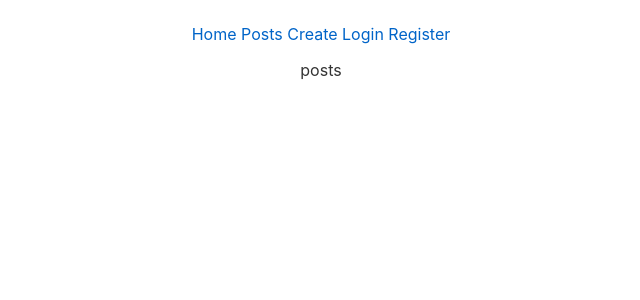
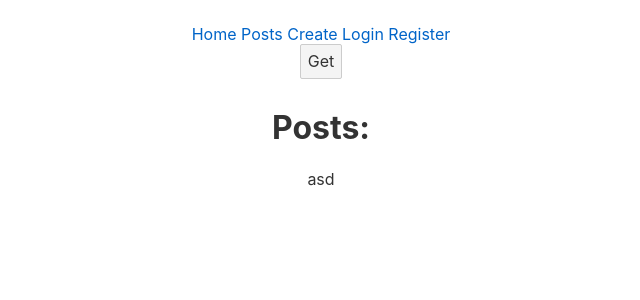
Before and after one commit to sovietspy2/fun-factory, a Svelte app: page /posts in a window 1280 px wide. Shown: the top 300 px of the page, without its empty margins (319-959 px from the left). Built offline with nearby package versions, Linux system fonts and the light colour scheme.

Commit message:
post beginning

```diff
--- a/src/routes/Posts.svelte
+++ b/src/routes/Posts.svelte
@@ -1 +1,21 @@
-<p>posts</p>
+<script>
+    let data;
+
+    const create = () => {
+        debugger;
+        data = fetch('http://localhost:8080/posts').then((response) => response.json()).then((result) => {
+            console.log('Success:', result);
+        })
+            .catch((error) => {
+                console.error('Error:', error);
+            });
+    };
+
+</script>
+
+<div>
+    <button on:click={create}>Get</button>
+    <h1>Posts:</h1>
+
+    <p>asd</p>
+</div>
```
